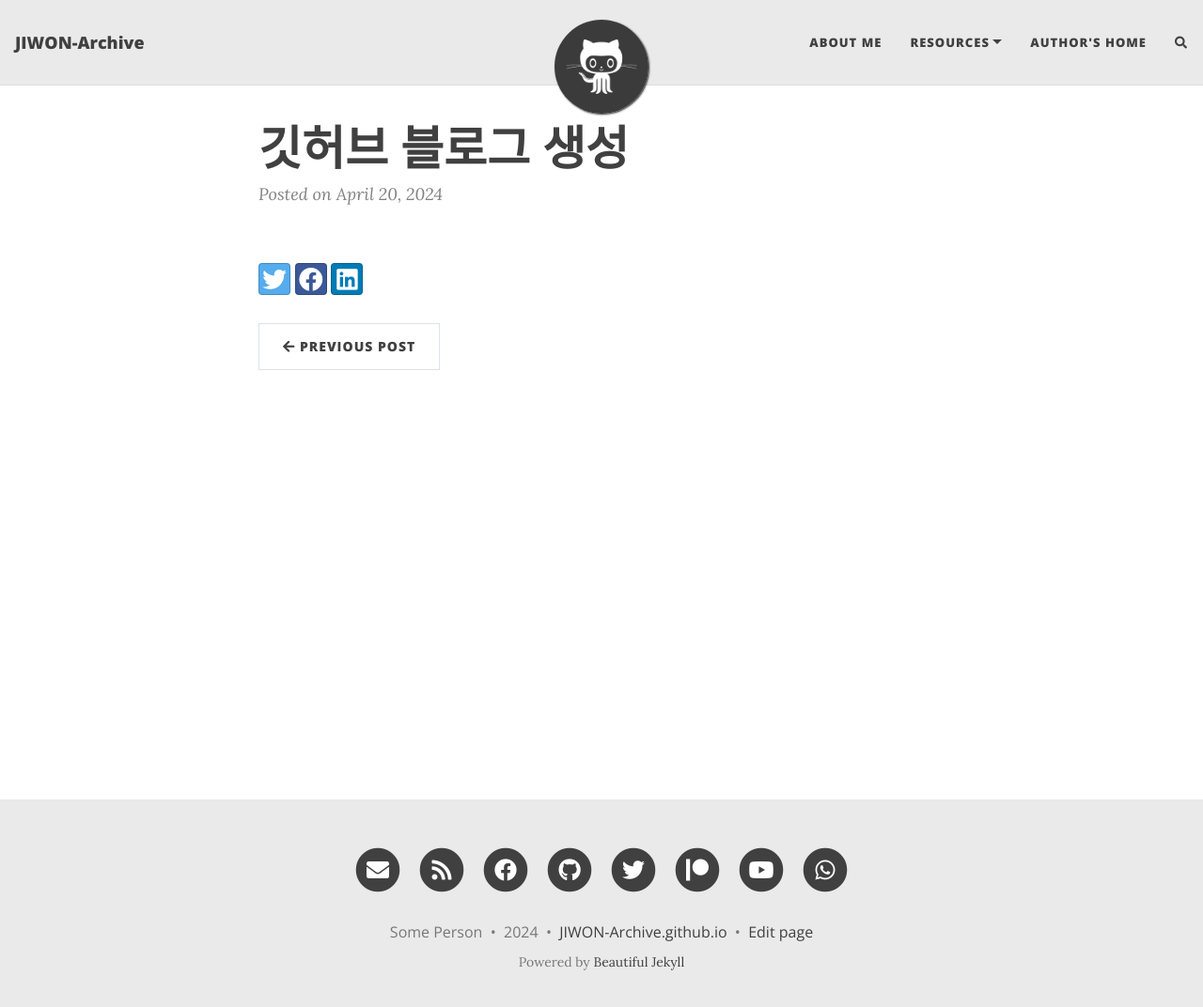
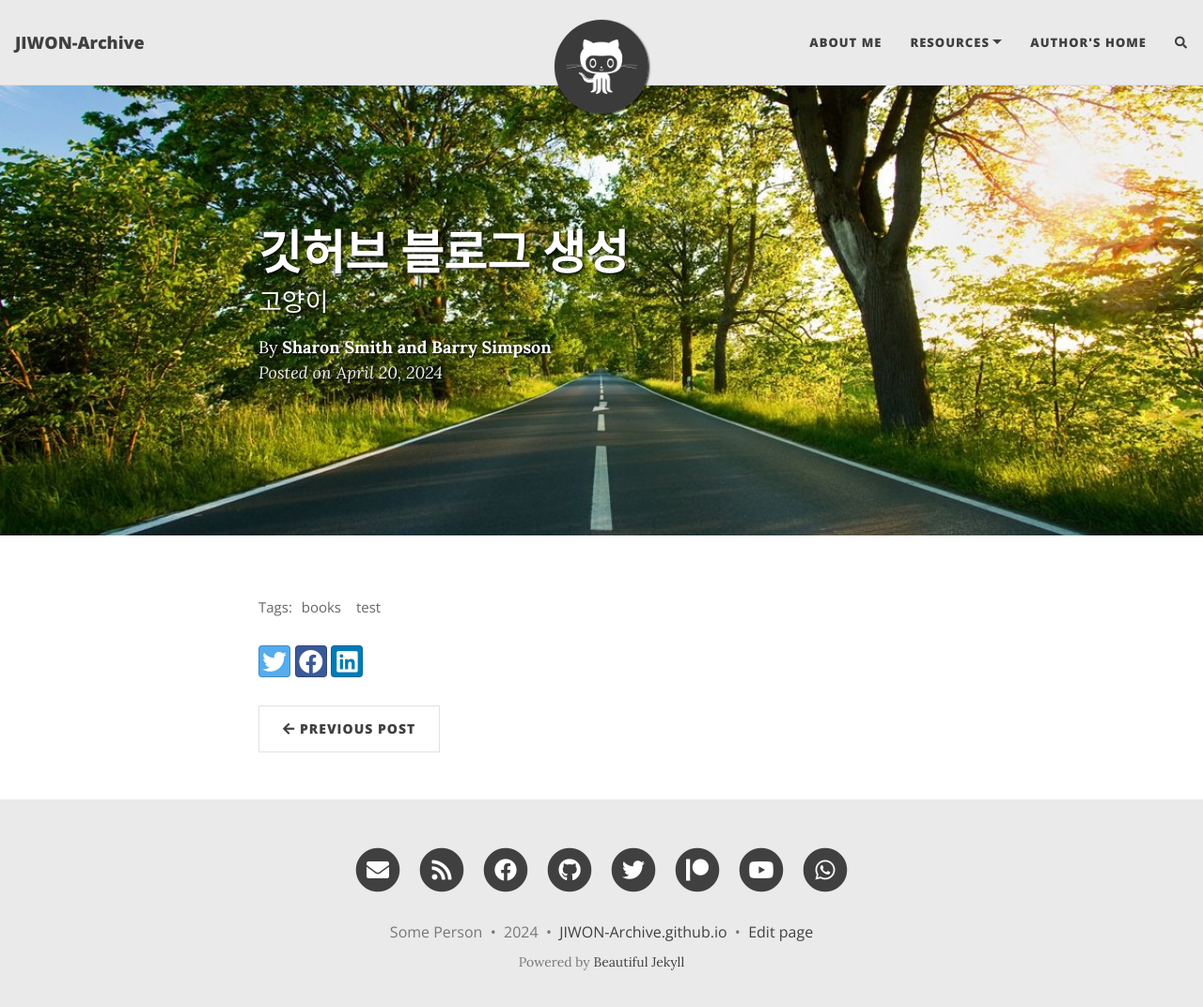
Before and after one commit to JIWON-Archive/JIWON-Archive, a Jekyll site: the page built from _posts/2024-04-20-블로그생성.md, in a window 1280 px wide and 1085 px high. Shown: the top 1072 px of the window at 94% size. Built offline with Jekyll 4.4.1, drawn with Linux system fonts in a browser that asks for light colours; nearby versions of some CDN libraries; comment, search, counter and statistics services are not loaded.

Commit message:
블로그 포스팅

```diff
--- a/_posts/2024-04-20-블로그생성.md
+++ b/_posts/2024-04-20-블로그생성.md
@@ -2,4 +2,10 @@
 title: 깃허브 블로그 생성
 date: YYYY-MM-DD HH:MM:SS +09:00
 categories: [기타, 주절주절]
+subtitle: 고양이
+cover-img: /assets/img/path.jpg
+thumbnail-img: /assets/img/thumb.png
+share-img: /assets/img/path.jpg
+tags: [books, test]
+author: Sharon Smith and Barry Simpson
 ---
```
